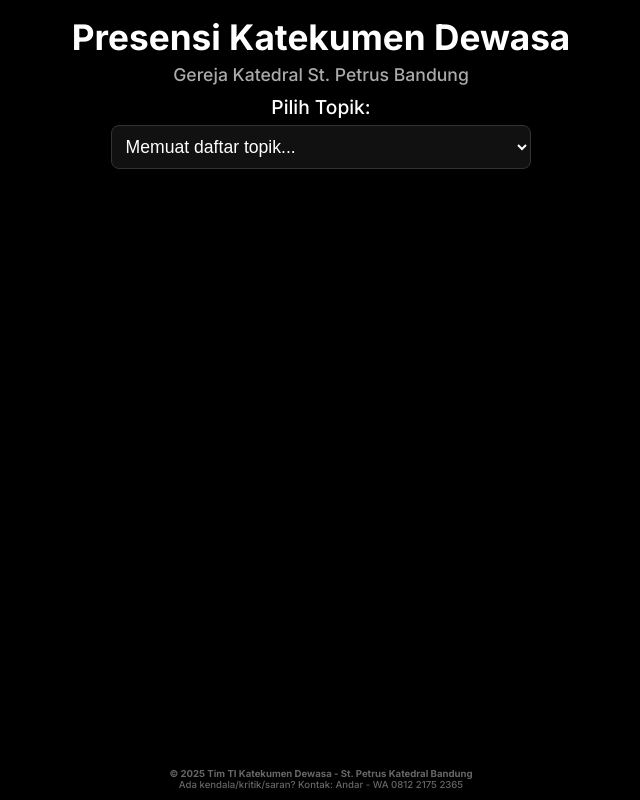
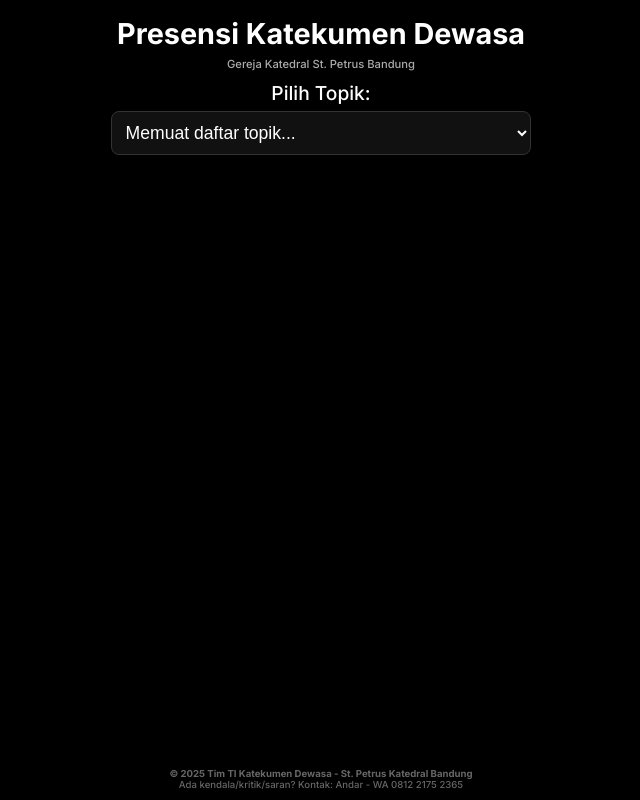
Before and after one commit to ojeeeeedev/absensikatekumen, a plain HTML site: page index.html in a window 1280 px wide. Shown: the whole page, without its empty margins (319-959 px from the left). Drawn offline with Linux system fonts and the light colour scheme; a script that the page names is missing.

Commit message:
Edit some formatting

```diff
--- a/index.html
+++ b/index.html
@@ -25,16 +25,16 @@
       }
       h1 {
         margin: 1rem 0 0.4rem 0;
-        font-size: 2.2rem;
+        font-size: 1.8rem;
         color: #ffffff;
         text-align: center;
       }
       h2 {
         margin: 0;
-        font-size: 1.1rem;
+        font-size: 0.7rem;
         color: #aaa;
         text-align: center;
-        font-weight: 500;
+        font-weight: 400;
       }
       label {
         font-size: 1.2rem;
```
